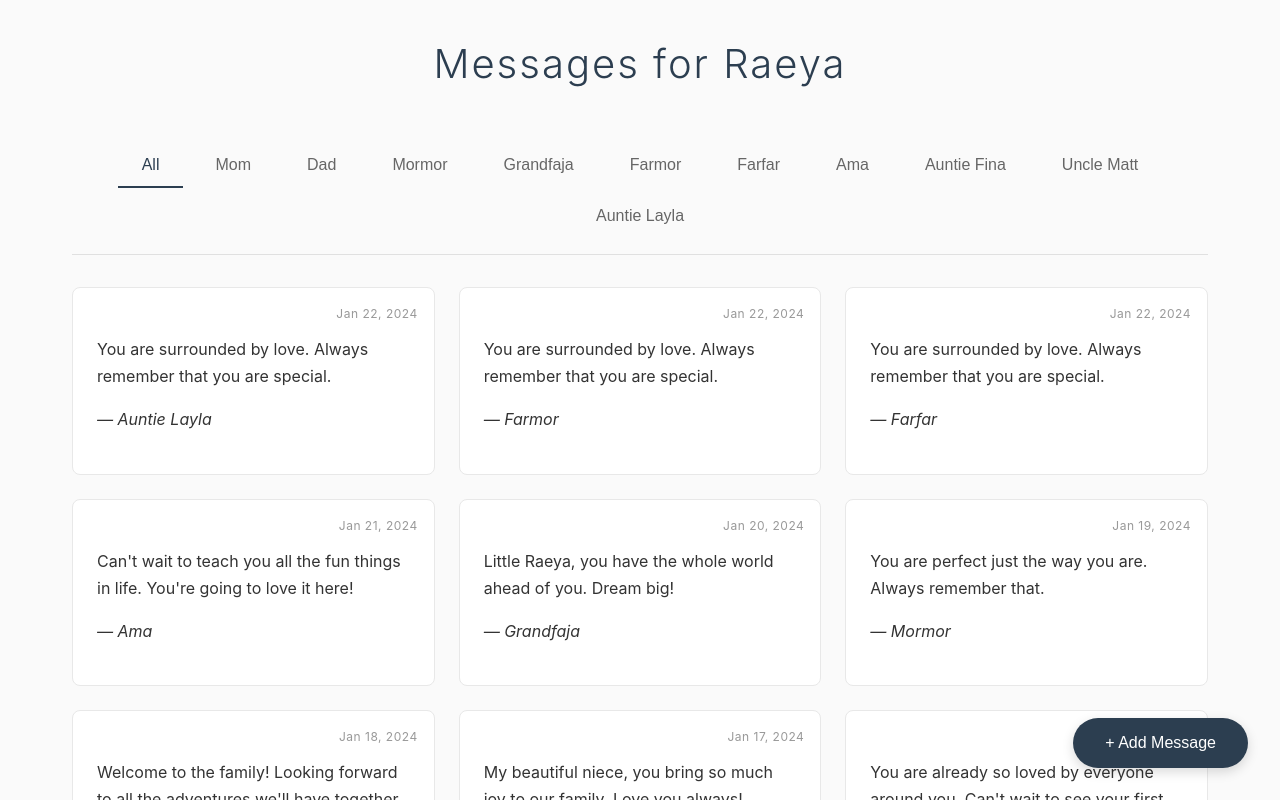
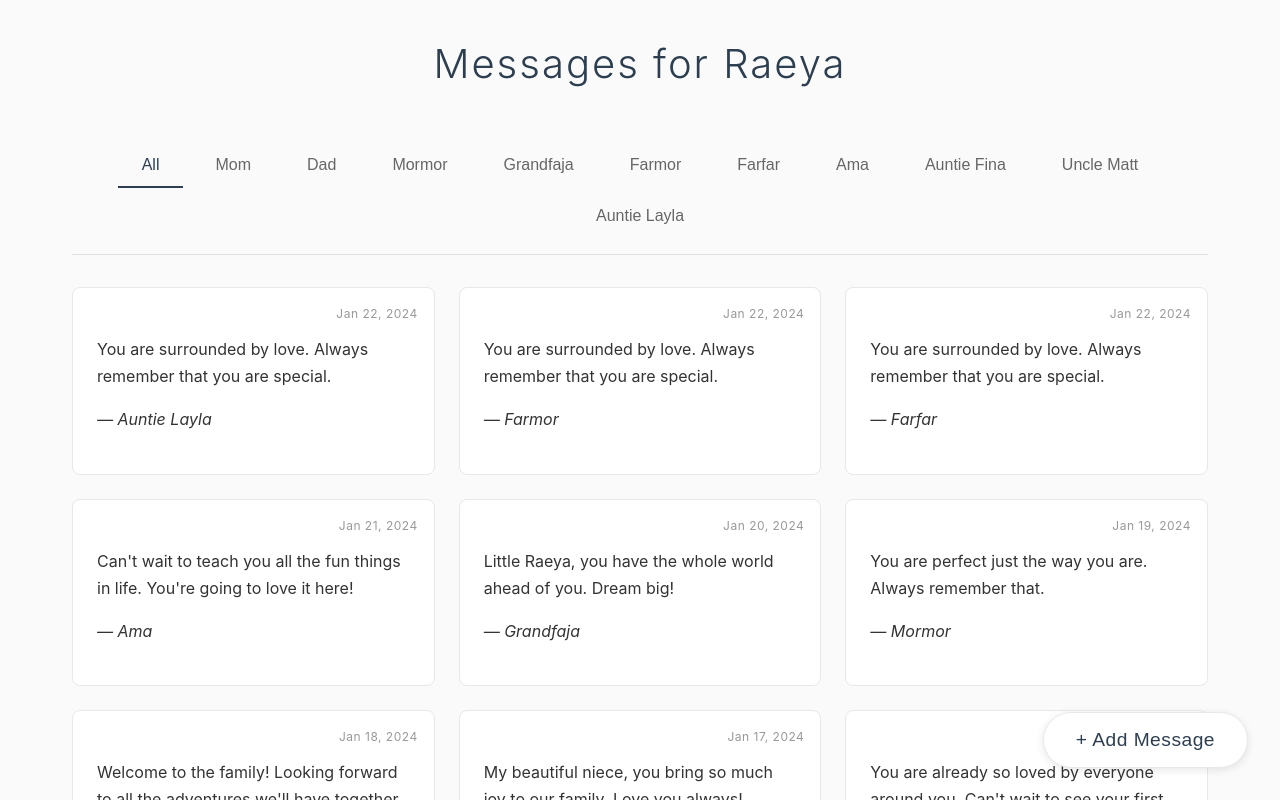
Before and after one commit to matthewmusson/RaeyaK, a React (Vite) app: page / in a window 1280 px wide. Shown: the top 800 px of the page. Built offline with nearby package versions, Linux system fonts and the light colour scheme.

Commit message:
Refined Add Message CSS
- Need to add delete functionality, use confirmation, add authentication later
- Need to add display limit to cards on home page.
- Need to add date filter, range based, to home page, year aswell

```diff
--- a/src/components/AddMessage.css
+++ b/src/components/AddMessage.css
@@ -2,29 +2,31 @@
   position: fixed;
   bottom: 2rem;
   right: 2rem;
-  background: #2c3e50;
-  color: white;
-  border: none;
-  border-radius: 50px;
+  background: #ffffff;
+  color: #2c3e50;
+  border: 1px solid #e8e8e8;
+  border-radius: 999px;
   padding: 1rem 2rem;
-  font-size: 1rem;
+  font-size: 1.2rem;
   cursor: pointer;
-  box-shadow: 0 4px 12px rgba(0, 0, 0, 0.15);
   transition: all 0.2s ease;
   z-index: 100;
+  font-weight: 500;
+  letter-spacing: 0.5px;
+  box-shadow: 0 2px 8px rgba(0, 0, 0, 0.1);
 }
 
 .add-message-toggle:hover {
-  background: #34495e;
+  background: #f8f8f8;
   transform: translateY(-2px);
-  box-shadow: 0 6px 16px rgba(0, 0, 0, 0.2);
+  box-shadow: 0 4px 12px rgba(0, 0, 0, 0.15);
 }
 
 .add-message-container {
   position: fixed;
   bottom: 2rem;
   right: 2rem;
-  background: white;
+  background: rgba(255, 255, 255, 1);
   border-radius: 12px;
   box-shadow: 0 8px 24px rgba(0, 0, 0, 0.15);
   z-index: 1000;
@@ -97,6 +99,8 @@
   border-radius: 6px;
   font-size: 1rem;
   transition: border-color 0.2s ease;
+  background-color: #ffffff;
+  color: #333;
 }
 
 .name-input:focus {
@@ -157,6 +161,8 @@
   font-family: inherit;
   resize: vertical;
   transition: border-color 0.2s ease;
+  background-color: #ffffff;
+  color: #333;
 }
 
 .message-textarea:focus {
@@ -182,16 +188,17 @@
 }
 
 .submit-button {
-  background: #2c3e50;
-  color: white;
+  background: #f5f5f5;
+  color: #666;
 }
 
 .submit-button:hover:not(:disabled) {
-  background: #34495e;
+  background: #ccc;
+  color: #666;
 }
 
 .submit-button:disabled {
-  background: #ccc;
+  background:  #f5f5f5;
   cursor: not-allowed;
 }
 
--- a/src/components/AddMessage.jsx
+++ b/src/components/AddMessage.jsx
@@ -96,6 +96,19 @@ function AddMessage({ onAddMessage }) {
         </div>
 
         <div className="form-group">
+          <label htmlFor="message-text">Message:</label>
+          <textarea
+            id="message-text"
+            value={messageText}
+            onChange={(e) => setMessageText(e.target.value)}
+            placeholder="Write your message here..."
+            rows={6}
+            className="message-textarea"
+            required
+          />
+        </div>
+
+        <div className="form-group">
           <label htmlFor="name-select">From:</label>
           <div className="name-select-wrapper">
             <input
@@ -130,19 +143,6 @@ function AddMessage({ onAddMessage }) {
           </div>
         </div>
 
-        <div className="form-group">
-          <label htmlFor="message-text">Message:</label>
-          <textarea
-            id="message-text"
-            value={messageText}
-            onChange={(e) => setMessageText(e.target.value)}
-            placeholder="Write your message here..."
-            rows={6}
-            className="message-textarea"
-            required
-          />
-        </div>
-
         <div className="form-actions">
           <button type="submit" className="submit-button" disabled={!messageText.trim() || !selectedName.trim()}>
             Add Message
```
